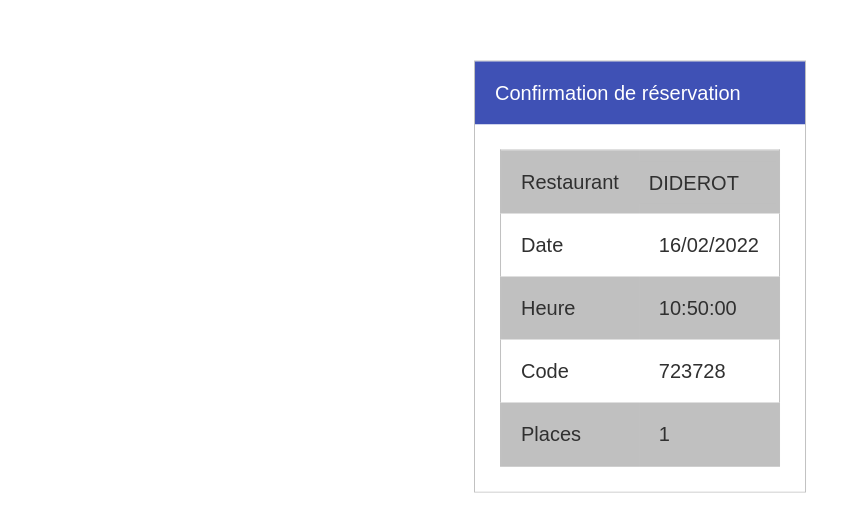
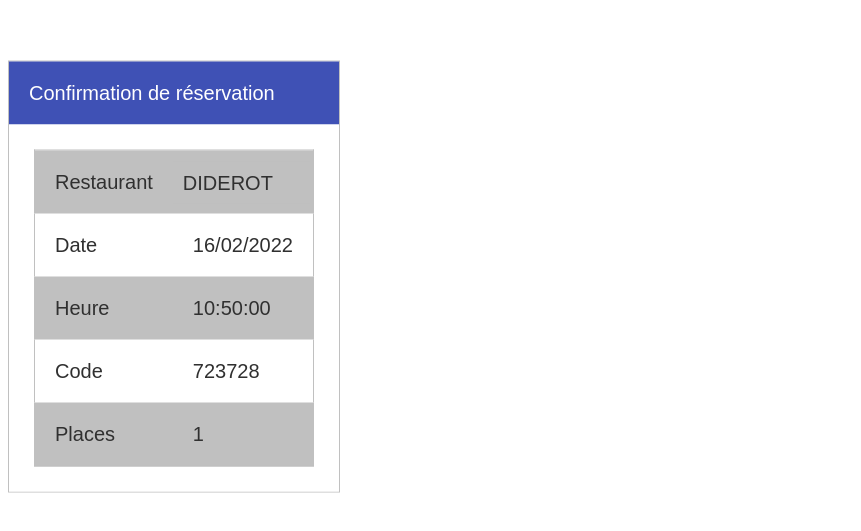
Before and after one commit to restaurantbercy/restaurantbercy.github.io, a plain HTML site: page index.html in a window 1280 px wide. Shown: the part 133-664 px from the top of the page, without its empty margins (0-861 px from the left). Drawn offline with Linux system fonts and the light colour scheme.

Commit message:
Update style.css

```diff
--- a/style.css
+++ b/style.css
@@ -13,8 +13,7 @@ select{
 .container {
     position: absolute;
     top: 50%;
-    left: 50%;
-    -moz-transform: translateX(-50%) translateY(-50%);
-    -webkit-transform: translateX(-50%) translateY(-50%);
-    transform: translateX(-50%) translateY(-50%);
+    -moz-transform: translateY(-50%);
+    -webkit-transform: translateY(-50%);
+    transform: translateY(-50%);
 }
```
